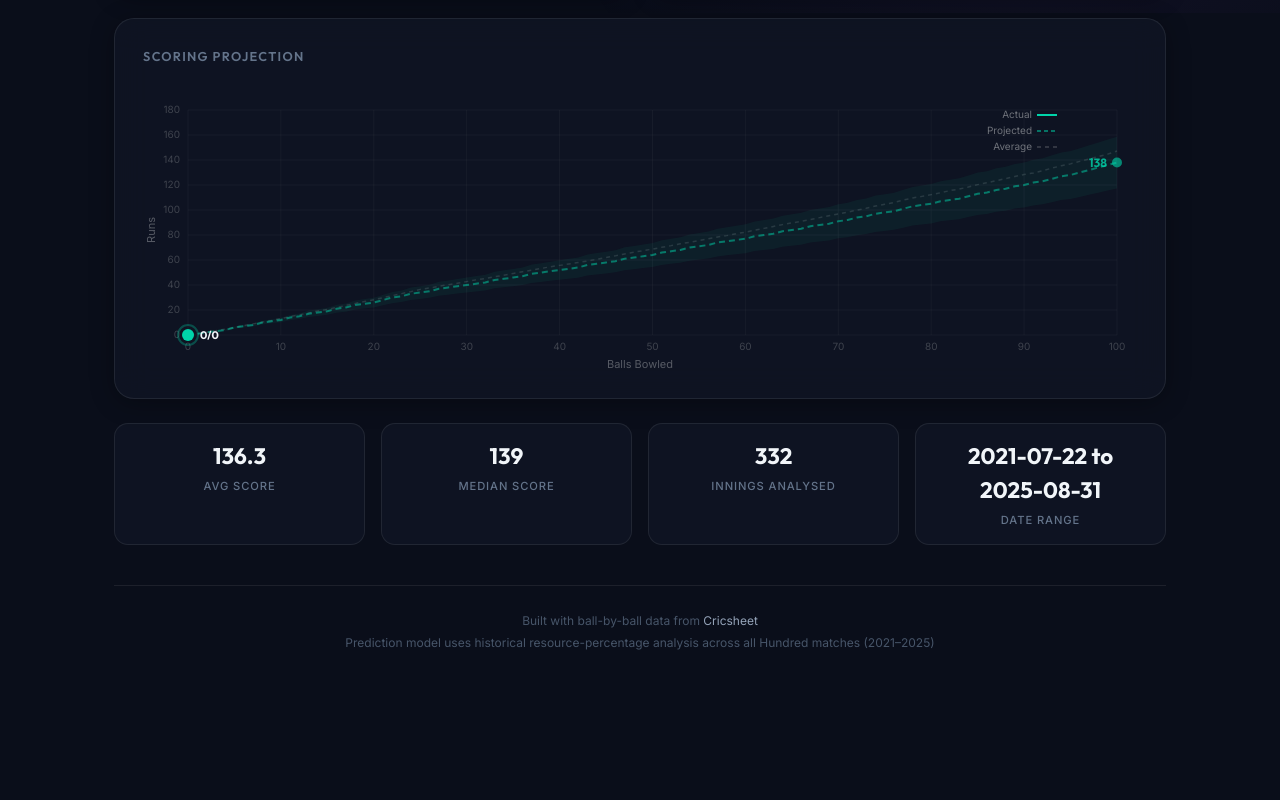
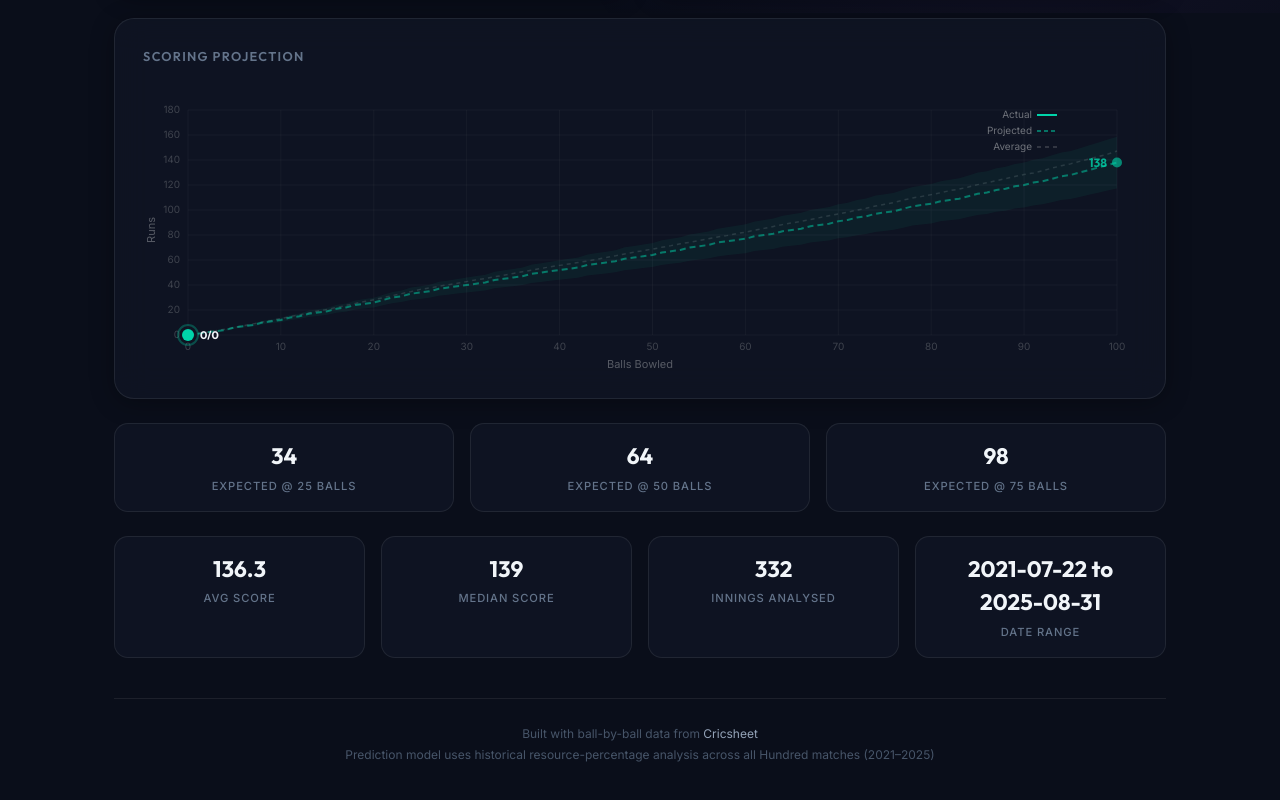
Before and after one commit to gavincruise-code/hundred-predictor, a website: page public/index.html in a window 1280 px wide. Shown: the part 787-1587 px from the top of the page. Before the commit the page ends 1489 px from the top, so only its background shows below. Drawn offline with Linux system fonts and the light colour scheme.

Commit message:
feat: add expected score milestones at 25, 50, and 75 balls

```diff
--- a/public/app.js
+++ b/public/app.js
@@ -51,6 +51,9 @@ function cacheElements() {
   els.statMedian = $('#stat-median');
   els.statInnings = $('#stat-innings');
   els.statRange = $('#stat-date-range');
+  els.milestone25 = $('#milestone-25');
+  els.milestone50 = $('#milestone-50');
+  els.milestone75 = $('#milestone-75');
 }
 
 // ============================================================
@@ -458,11 +461,28 @@ function updatePrediction() {
     } else {
       if (els.requiredRR) els.requiredRR.textContent = '—';
     }
+
+    // Milestones
+    const curve = getProjectedCurve(state.balls, state.wickets, state.runs);
+    [25, 50, 75].forEach(mBalls => {
+      const el = els[`milestone${mBalls}`];
+      if (!el) return;
+      if (state.balls >= mBalls) {
+        el.textContent = '—';
+      } else {
+        const point = curve.find(p => p.ball === mBalls);
+        el.textContent = point ? point.runs : '—';
+      }
+    });
+
   } else {
     els.predictedScore.textContent = '—';
     els.rangeText.textContent = 'insufficient data';
     els.confDot.className = 'confidence__dot confidence__dot--low';
     els.confText.textContent = 'No data for this state';
+    if (els.milestone25) els.milestone25.textContent = '—';
+    if (els.milestone50) els.milestone50.textContent = '—';
+    if (els.milestone75) els.milestone75.textContent = '—';
   }
 
   renderChart();
--- a/public/index.html
+++ b/public/index.html
@@ -127,6 +127,22 @@
 
     </div>
 
+    <!-- Milestones Bar -->
+    <div class="stats-bar animate-in" style="margin-bottom: 1.5rem;">
+      <div class="stat-chip">
+        <div class="stat-chip__value" id="milestone-25">—</div>
+        <div class="stat-chip__label">Expected @ 25 Balls</div>
+      </div>
+      <div class="stat-chip">
+        <div class="stat-chip__value" id="milestone-50">—</div>
+        <div class="stat-chip__label">Expected @ 50 Balls</div>
+      </div>
+      <div class="stat-chip">
+        <div class="stat-chip__value" id="milestone-75">—</div>
+        <div class="stat-chip__label">Expected @ 75 Balls</div>
+      </div>
+    </div>
+
     <!-- Stats Bar -->
     <div class="stats-bar animate-in">
       <div class="stat-chip">
```
